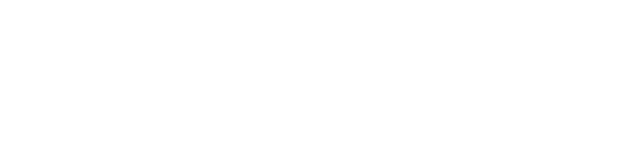
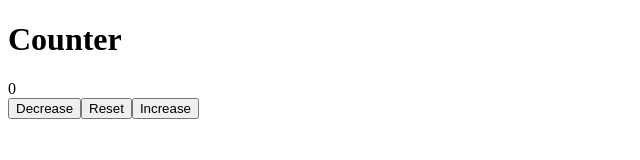
Before and after one commit to DeveloperDragos/Counter-Project, a plain HTML site: page index.html in a window 1280 px wide. Shown: the whole page, without its empty margins (0-640 px from the left). Drawn offline with Linux system fonts and the light colour scheme.

Commit message:
add html

```diff
--- a/index.html
+++ b/index.html
@@ -12,6 +12,16 @@
     <title>Counter</title>
   </head>
   <body>
+    <main>
+      <div class="container">
+        <h1>Counter</h1>
+        <span class="value">0</span>
+        <div class="btn-container">
+          <button class="btn">Decrease</button><button class="btn">Reset</button
+          ><button class="btn">Increase</button>
+        </div>
+      </div>
+    </main>
     <script src="script.js"></script>
   </body>
 </html>
```
